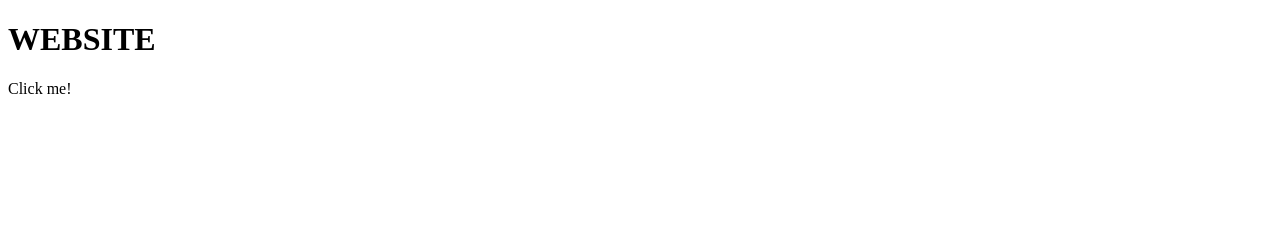
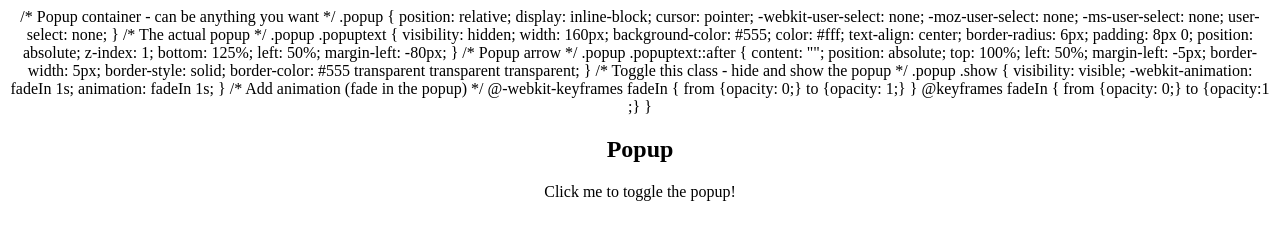
Before and after one commit to SILLYIEST/fuzzy-garbanzo, a plain HTML site: page index.html in a window 1280 px wide. Drawn offline with Linux system fonts and the light colour scheme.

Commit message:
jdocwscl

```diff
--- a/index.html
+++ b/index.html
@@ -3,13 +3,79 @@
     <head>
         <link href="stylesheet.css" rel="stylesheet"/>
     </head>
-    <script href="js.js"></script>
-<body>
-<h1>WEBSITE</h1>
-<div class="popup" onclick="myFunction()">Click me!
-    <span class="popuptext" id="myPopup">Popup text...</span>
-  </div>
-</body>
+    /* Popup container - can be anything you want */
+    .popup {
+      position: relative;
+      display: inline-block;
+      cursor: pointer;
+      -webkit-user-select: none;
+      -moz-user-select: none;
+      -ms-user-select: none;
+      user-select: none;
+    }
+
+    /* The actual popup */
+    .popup .popuptext {
+      visibility: hidden;
+      width: 160px;
+      background-color: #555;
+      color: #fff;
+      text-align: center;
+      border-radius: 6px;
+      padding: 8px 0;
+      position: absolute;
+      z-index: 1;
+      bottom: 125%;
+      left: 50%;
+      margin-left: -80px;
+    }
+
+    /* Popup arrow */
+    .popup .popuptext::after {
+      content: "";
+      position: absolute;
+      top: 100%;
+      left: 50%;
+      margin-left: -5px;
+      border-width: 5px;
+      border-style: solid;
+      border-color: #555 transparent transparent transparent;
+    }
+
+    /* Toggle this class - hide and show the popup */
+    .popup .show {
+      visibility: visible;
+      -webkit-animation: fadeIn 1s;
+      animation: fadeIn 1s;
+    }
+
+    /* Add animation (fade in the popup) */
+    @-webkit-keyframes fadeIn {
+      from {opacity: 0;}
+      to {opacity: 1;}
+    }
+
+    @keyframes fadeIn {
+      from {opacity: 0;}
+      to {opacity:1 ;}
+    }
+    </style>
+    </head>
+    <body style="text-align:center">
+
+    <h2>Popup</h2>
+
+    <div class="popup" onclick="myFunction()">Click me to toggle the popup!
+      <span class="popuptext" id="myPopup">A Simple Popup!</span>
+    </div>
+
+    <script>
+    // When the user clicks on div, open the popup
+    function myFunction() {
+      var popup = document.getElementById("myPopup");
+      popup.classList.toggle("show");
+    }
+    </script>
 
 
 
--- a/js.js
+++ b/js.js
@@ -1,5 +1,3 @@
-
-
 function myFunction() {
   var popup = document.getElementById("myPopup");
   popup.classList.toggle("show");
```
